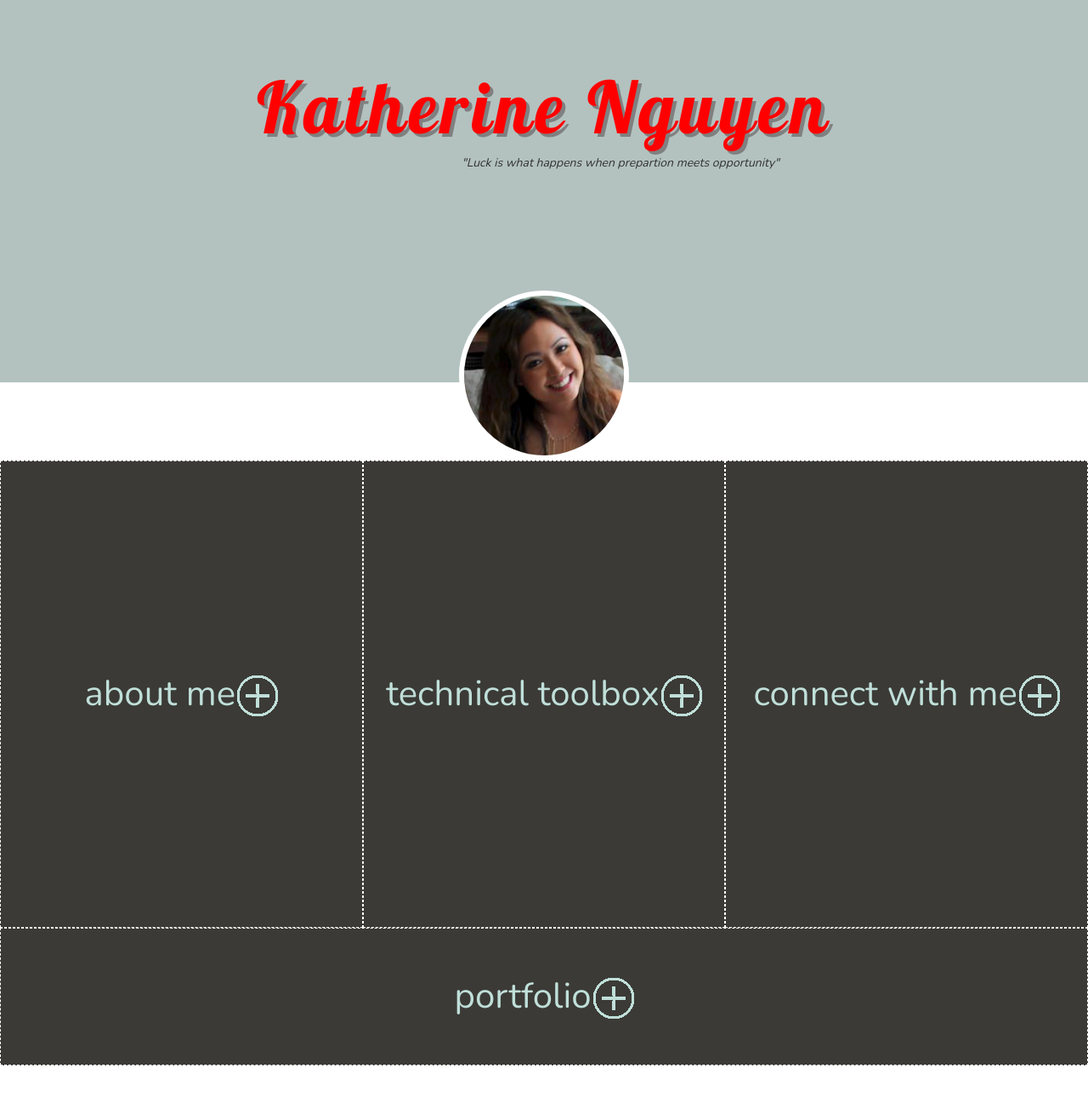
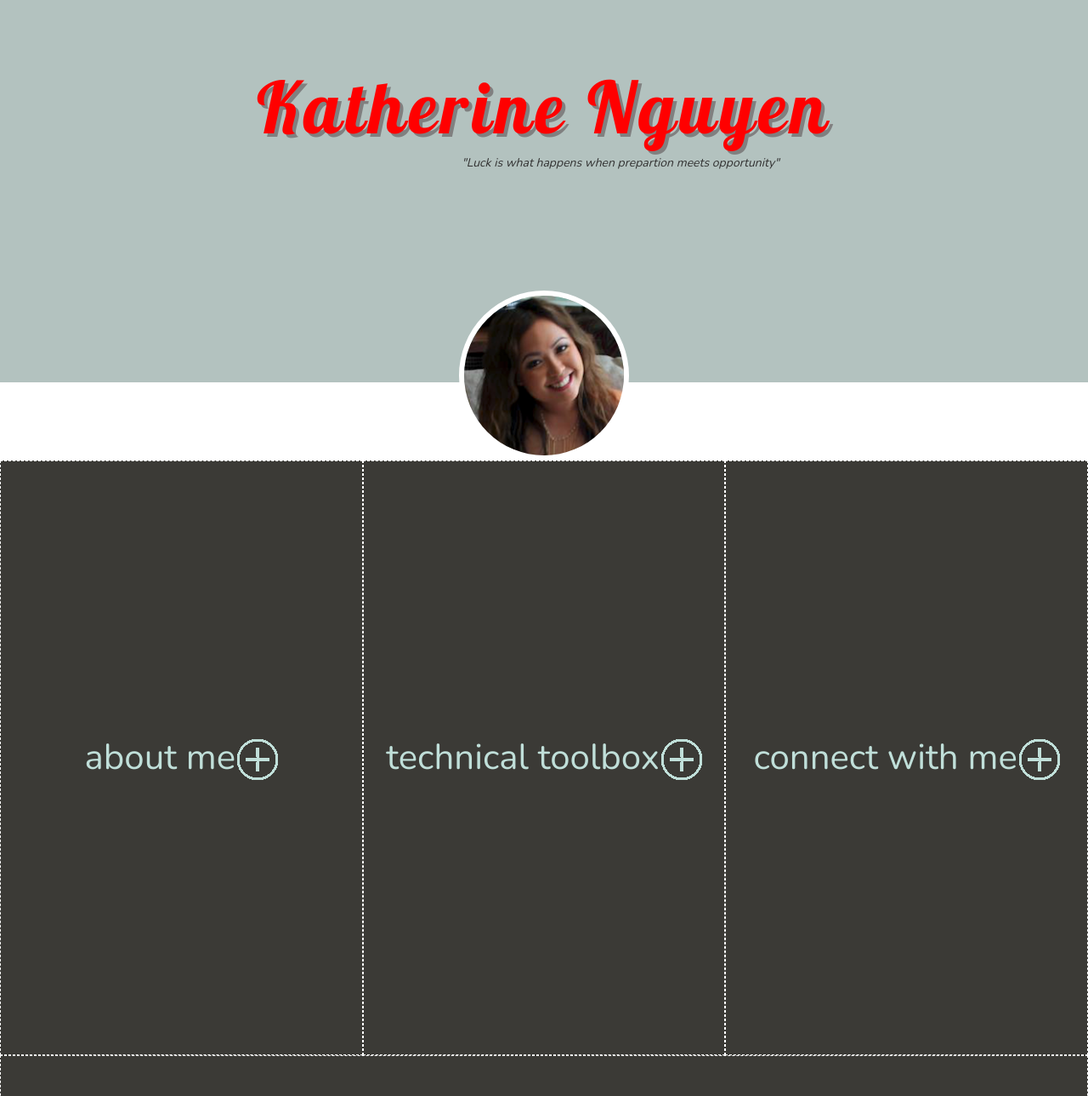
Before and after one commit to kateugenio/portfolio, a website: page client/index.html in a window 1280 px wide. Shown: the top 1290 px of the page at 85% size. Drawn offline with nearby package versions, Linux system fonts and the light colour scheme.

Commit message:
updates for responsiveness

```diff
--- a/client/css/custom.css
+++ b/client/css/custom.css
@@ -24,7 +24,7 @@
 	font-family: "Nunito", sans-serif;
 }
 .top {
-	height: 550px;
+	height: 700px;
 	display: table;
 }
 .bottom {
```
